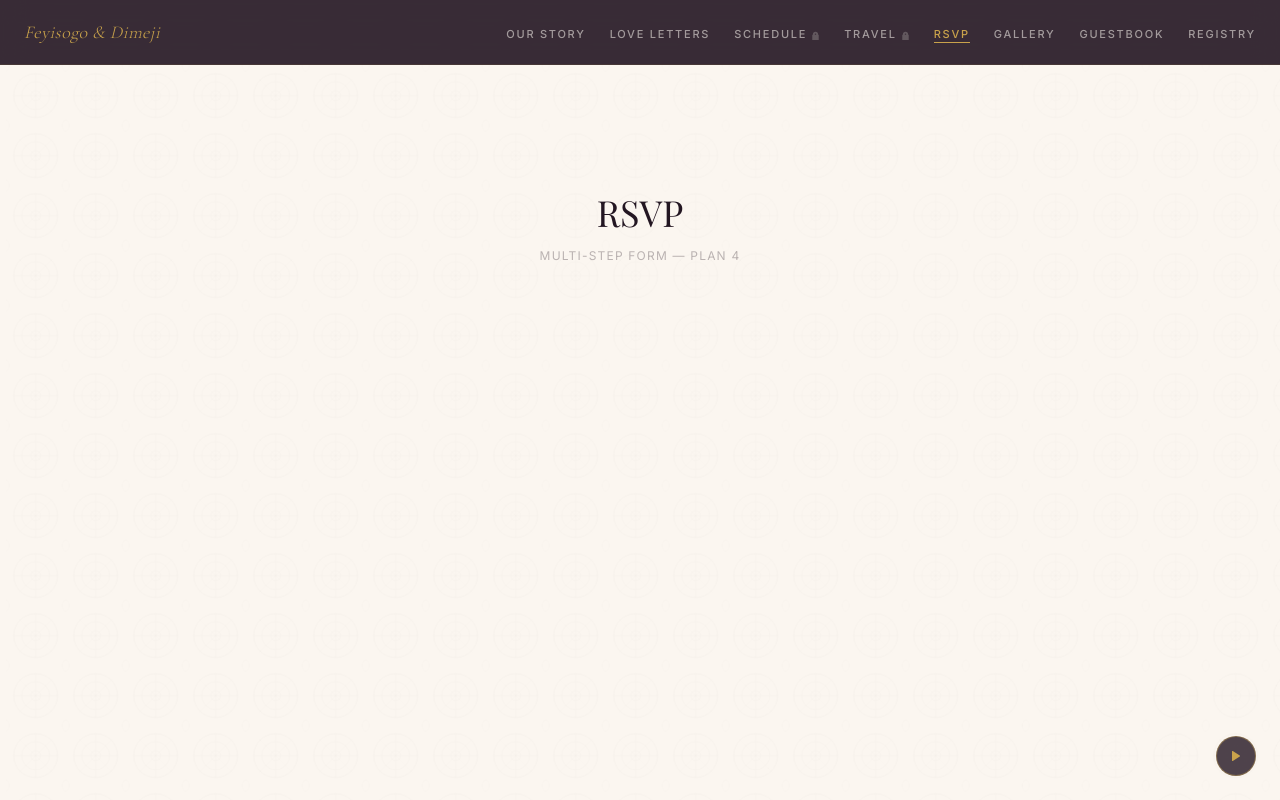
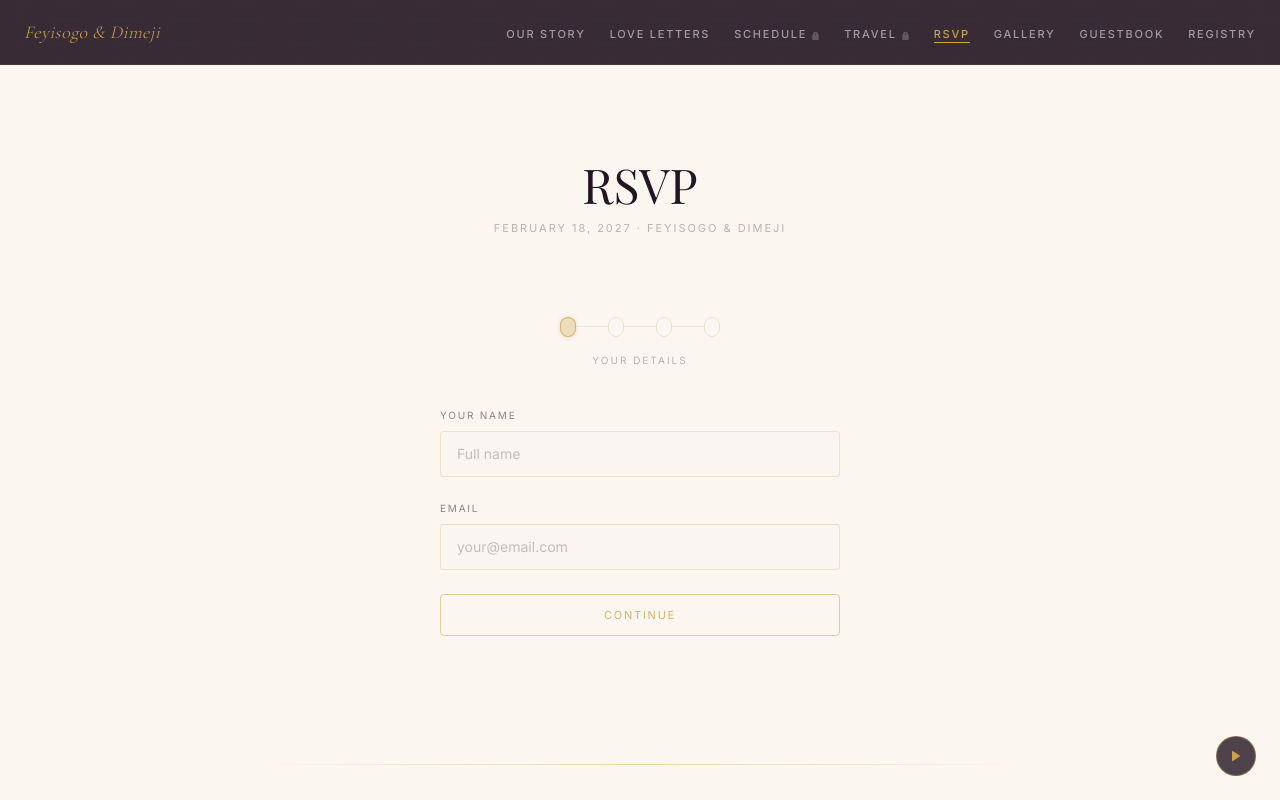
Before and after one commit to Dime1/Dimeyi-Website, a Next.js app: page /rsvp in a window 1280 px wide. Shown: the top 800 px of the page. Built offline with nearby package versions, Linux system fonts and the light colour scheme; a web font is replaced by a local one.

Commit message:
feat: wire RSVP page with RSVPFlow and ScriptureStrip

```diff
--- a/app/rsvp/page.tsx
+++ b/app/rsvp/page.tsx
@@ -1,8 +1,24 @@
+import { RSVPFlow }       from '@/features/rsvp/RSVPFlow'
+import { ScriptureStrip } from '@/components/ui/ScriptureStrip'
+import { VERSES }         from '@/config/content'
+
 export default function RSVPPage() {
   return (
-    <div className="min-h-screen py-32 px-6 text-center">
-      <h1 className="font-display text-4xl text-plum">RSVP</h1>
-      <p className="font-sans text-plum/30 text-xs tracking-widest uppercase mt-4">Multi-step form — Plan 4</p>
-    </div>
+    <main className="min-h-screen bg-ivory">
+      <section className="max-w-3xl mx-auto">
+        <div className="px-6 pt-24 pb-4 text-center">
+          <h1 className="font-display text-4xl md:text-5xl text-plum mb-3">
+            RSVP
+          </h1>
+          <p className="font-sans text-[11px] tracking-[0.18em] uppercase text-plum/30">
+            February 18, 2027 · Feyisogo &amp; Dimeji
+          </p>
+        </div>
+
+        <RSVPFlow />
+
+        <ScriptureStrip text={VERSES.rsvp.text} reference={VERSES.rsvp.ref} />
+      </section>
+    </main>
   )
 }
```
